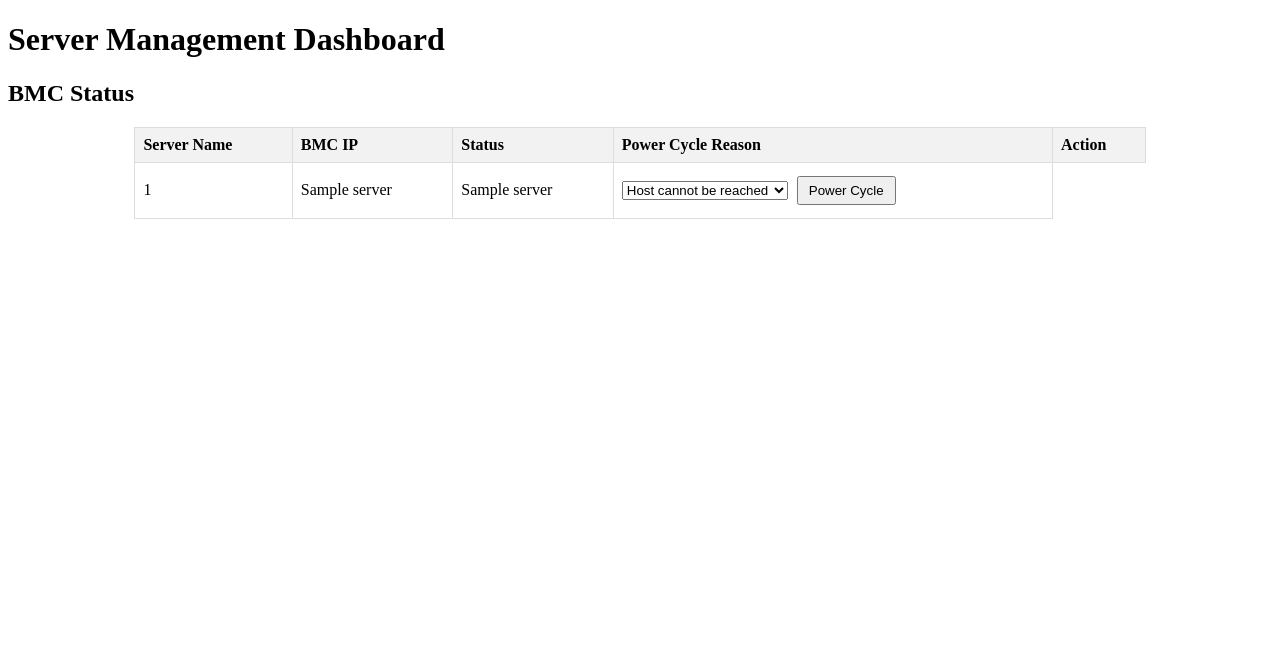
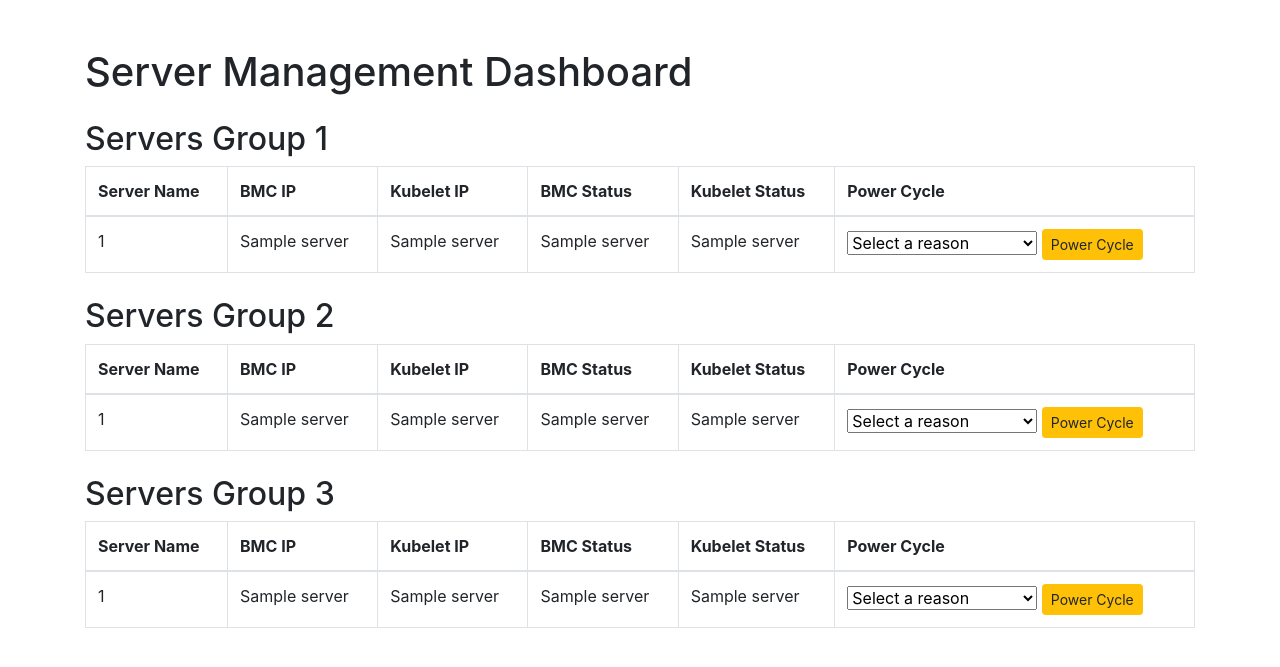
Before and after one commit to jalil/ipmi, a Flask app: template templates/index.html in a window 1280 px wide. Shown: the top 667 px of the page. Run offline with Flask 3, Linux system fonts and the light colour scheme; the template is opened without the code that fills it: most values are stand-ins (such as "Sample title", 1, 10 or a date in 2020); some libraries are stand-ins or nearby versions.

Commit message:
added postgres

```diff
--- a/app.py
+++ b/app.py
@@ -1,64 +1,55 @@
-from flask import Flask, render_template, request, jsonify, redirect, url_for, g
+from flask import Flask, render_template, request, jsonify, redirect, url_for
+from flask_sqlalchemy import SQLAlchemy
+from flask_httpauth import HTTPBasicAuth
 import subprocess
 from concurrent.futures import ThreadPoolExecutor
 import paramiko
-from flask_sqlalchemy import SQLAlchemy
-from functools import wraps
-from flask import request, Response
 
 app = Flask(__name__)
 
-# Configure the SQLite database
-app.config['SQLALCHEMY_DATABASE_URI'] = 'sqlite:///power_cycles.db'
+# PostgreSQL Configuration
+app.config['SQLALCHEMY_DATABASE_URI'] = 'postgresql://admin:admin@localhost/server_dashboard'
 app.config['SQLALCHEMY_TRACK_MODIFICATIONS'] = False
+db = SQLAlchemy(app)
+auth = HTTPBasicAuth()
 
-db = SQLAlchemy(app)
+# In-memory dictionary for basic auth
+users = {
+    "admin": "admin"
+}
 
-# Define a model for storing power cycle actions
-class PowerCycleAction(db.Model):
+# Model for saving power cycle logs
+class PowerCycleLog(db.Model):
     id = db.Column(db.Integer, primary_key=True)
-    bmc_ip = db.Column(db.String(50), nullable=False)
-    reason = db.Column(db.String(200), nullable=False)
-    username = db.Column(db.String(50), nullable=False)
+    username = db.Column(db.String(80), nullable=False)
+    bmc_ip = db.Column(db.String(80), nullable=False)
+    reason = db.Column(db.String(120), nullable=False)
 
-# Initialize the database
-with app.app_context():
-    db.create_all()
+    def __init__(self, username, bmc_ip, reason):
+        self.username = username
+        self.bmc_ip = bmc_ip
+        self.reason = reason
 
-# Basic Auth decorator
-def check_auth(username, password):
-    return username == 'admin' and password == 'admin'
-
-def authenticate():
-    """Sends a 401 response that enables basic auth"""
-    return Response(
-        'Could not verify your login!\n'
-        'You have to login with proper credentials', 401,
-        {'WWW-Authenticate': 'Basic realm="Login Required"'})
-
-def requires_auth(f):
-    @wraps(f)
-    def decorated(*args, **kwargs):
-        auth = request.authorization
-        if not auth or not check_auth(auth.username, auth.password):
-            return authenticate()
-        g.username = auth.username  # Store the authenticated user's username in `g`
-        return f(*args, **kwargs)
-    return decorated
+# Basic Authentication
+@auth.get_password
+def get_pw(username):
+    if username in users:
+        return users.get(username)
+    return None
 
 # Load servers from the server list files (one for each group)
 def load_servers(file_path):
     with open(file_path) as file:
-        servers = [line.strip().split(',')[:3] for line in file]
+        servers = [line.strip().split(',') for line in file]
     return servers
 
 # Function to get the BMC status using ipmitool
 def get_bmc_status(bmc_ip):
     try:
         result = subprocess.run(['ipmitool', '-I', 'lanplus', '-H', bmc_ip, '-U', 'admin', '-P', 'password', 'chassis', 'power', 'status'], capture_output=True, text=True)
-        if 'on' in result.stdout.lower():
+        if 'on' in result.stdout:
             return 'On'
-        elif 'off' in result.stdout.lower():
+        elif 'off' in result.stdout:
             return 'Off'
         else:
             return 'Unknown'
@@ -74,7 +65,7 @@ def check_kubelet_status(kube_ip):
         stdin, stdout, stderr = ssh.exec_command('systemctl is-active kubelet')
         kubelet_status = stdout.read().decode().strip()
         ssh.close()
-        return "Active" if kubelet_status == "active" else "Inactive"
+        return "active" if kubelet_status == "active" else "inactive"
     except Exception as e:
         return f'Error: {e}'
 
@@ -88,39 +79,33 @@ def power_cycle_server(bmc_ip):
 
 # Route to fetch BMC status dynamically
 @app.route('/check_bmc_status/<bmc_ip>', methods=['POST'])
-def check_bmc_status_route(bmc_ip):
+def check_bmc_status(bmc_ip):
     status = get_bmc_status(bmc_ip)
     return jsonify({'status': status})
 
-# Route to check Kubelet status dynamically
-@app.route('/check_kubelet_status/<kube_ip>', methods=['POST'])
-def check_kubelet_status_route(kube_ip):
-    status = check_kubelet_status(kube_ip)
-    return jsonify({'status': status})
+# Route to power cycle the server and provide a reason
+@app.route('/power_cycle/<bmc_ip>', methods=['POST'])
+@auth.login_required
+def power_cycle(bmc_ip):
+    reason = request.form.get('reason')
+    result = power_cycle_server(bmc_ip)
 
-# Route to power cycle the server and provide a reason, saving to the database
-@app.route('/power_cycle/<bmc_ip>', methods=['POST'])
-@requires_auth
-def power_cycle(bmc_ip):
-    reason = request.form.get('reason')  # Get reason from the form
-    username = g.username  # Get the authenticated username from `g`
-
-    # Save the reason and username to the SQLite database
-    new_action = PowerCycleAction(bmc_ip=bmc_ip, reason=reason, username=username)
-    db.session.add(new_action)
+    # Log the power cycle action
+    log_entry = PowerCycleLog(username=auth.username(), bmc_ip=bmc_ip, reason=reason)
+    db.session.add(log_entry)
     db.session.commit()
 
-    result = power_cycle_server(bmc_ip)  # Power cycle the server
-    return jsonify({'result': result, 'reason': reason, 'username': username})
+    return jsonify({'result': result})
 
 # Homepage route that loads and displays the server statuses
 @app.route('/')
-@requires_auth
+@auth.login_required
 def index():
     servers_group1 = load_servers('servers_group1.txt')
     servers_group2 = load_servers('servers_group2.txt')
     servers_group3 = load_servers('servers_group3.txt')
 
+    # Use ThreadPoolExecutor to run BMC and kubelet checks concurrently
     with ThreadPoolExecutor() as executor:
         for server in servers_group1 + servers_group2 + servers_group3:
             server_name, bmc_ip, kube_ip = server
@@ -130,4 +115,5 @@ def index():
     return render_template('index.html', servers_group1=servers_group1, servers_group2=servers_group2, servers_group3=servers_group3)
 
 if __name__ == '__main__':
+    db.create_all()  # Create tables in PostgreSQL
     app.run(debug=True)
--- a/templates/index.html
+++ b/templates/index.html
@@ -4,58 +4,123 @@
     <meta charset="UTF-8">
     <meta name="viewport" content="width=device-width, initial-scale=1.0">
     <title>Server Management Dashboard</title>
-    <style>
-        table {
-            width: 80%;
-            border-collapse: collapse;
-            margin: 20px auto;
-        }
-        th, td {
-            border: 1px solid #ddd;
-            padding: 8px;
-            text-align: left;
-        }
-        th {
-            background-color: #f2f2f2;
-        }
-        .button {
-            padding: 5px 10px;
-            margin: 5px;
-        }
-    </style>
+    <link rel="stylesheet" href="https://stackpath.bootstrapcdn.com/bootstrap/4.5.2/css/bootstrap.min.css">
 </head>
 <body>
-    <h1>Server Management Dashboard</h1>
+    <div class="container">
+        <h1 class="mt-5">Server Management Dashboard</h1>
 
-    <h2>BMC Status</h2>
-    <table>
+        <h2 class="mt-4">Servers Group 1</h2>
+        <table class="table table-bordered">
+            <thead>
                 <tr>
                     <th>Server Name</th>
                     <th>BMC IP</th>
-            <th>Status</th>
-            <th>Power Cycle Reason</th>
-            <th>Action</th>
+                    <th>Kubelet IP</th>
+                    <th>BMC Status</th>
+                    <th>Kubelet Status</th>
+                    <th>Power Cycle</th>
                 </tr>
+            </thead>
+            <tbody>
                 {% for server in servers_group1 %}
                 <tr>
                     <td>{{ server[0] }}</td>
                     <td>{{ server[1] }}</td>
+                    <td>{{ server[2] }}</td>
                     <td>{{ server[3] }}</td>
+                    <td>{{ server[4] }}</td>
                     <td>
-                <form action="{{ url_for('power_cycle', bmc_ip=server[1]) }}" method="POST">
-                    <!-- Dropdown list for selecting the reason for the power cycle -->
-                    <select name="reason">
-                        <option value="Host cannot be reached">Host cannot be reached</option>
-                        <option value="Cannot SSH into host">Cannot SSH into host</option>
-                        <option value="Hardware failure">Hardware failure</option>
-                        <option value="Scheduled maintenance">Scheduled maintenance</option>
-                        <option value="Other">Other</option>
+                        <form method="POST" action="{{ url_for('power_cycle', bmc_ip=server[1]) }}">
+                            <select name="reason" required>
+                                <option value="">Select a reason</option>
+                                <option value="Host can't be reached">Host can't be reached</option>
+                                <option value="Can't SSH into host">Can't SSH into host</option>
+                                <!-- Add more reasons as needed -->
                             </select>
-                    <button type="submit" class="button">Power Cycle</button>
+                            <button type="submit" class="btn btn-warning btn-sm">Power Cycle</button>
                         </form>
                     </td>
                 </tr>
                 {% endfor %}
+            </tbody>
         </table>
+
+        <h2 class="mt-4">Servers Group 2</h2>
+        <table class="table table-bordered">
+            <thead>
+                <tr>
+                    <th>Server Name</th>
+                    <th>BMC IP</th>
+                    <th>Kubelet IP</th>
+                    <th>BMC Status</th>
+                    <th>Kubelet Status</th>
+                    <th>Power Cycle</th>
+                </tr>
+            </thead>
+            <tbody>
+                {% for server in servers_group2 %}
+                <tr>
+                    <td>{{ server[0] }}</td>
+                    <td>{{ server[1] }}</td>
+                    <td>{{ server[2] }}</td>
+                    <td>{{ server[3] }}</td>
+                    <td>{{ server[4] }}</td>
+                    <td>
+                        <form method="POST" action="{{ url_for('power_cycle', bmc_ip=server[1]) }}">
+                            <select name="reason" required>
+                                <option value="">Select a reason</option>
+                                <option value="Host can't be reached">Host can't be reached</option>
+                                <option value="Can't SSH into host">Can't SSH into host</option>
+                                <!-- Add more reasons as needed -->
+                            </select>
+                            <button type="submit" class="btn btn-warning btn-sm">Power Cycle</button>
+                        </form>
+                    </td>
+                </tr>
+                {% endfor %}
+            </tbody>
+        </table>
+
+        <h2 class="mt-4">Servers Group 3</h2>
+        <table class="table table-bordered">
+            <thead>
+                <tr>
+                    <th>Server Name</th>
+                    <th>BMC IP</th>
+                    <th>Kubelet IP</th>
+                    <th>BMC Status</th>
+                    <th>Kubelet Status</th>
+                    <th>Power Cycle</th>
+                </tr>
+            </thead>
+            <tbody>
+                {% for server in servers_group3 %}
+                <tr>
+                    <td>{{ server[0] }}</td>
+                    <td>{{ server[1] }}</td>
+                    <td>{{ server[2] }}</td>
+                    <td>{{ server[3] }}</td>
+                    <td>{{ server[4] }}</td>
+                    <td>
+                        <form method="POST" action="{{ url_for('power_cycle', bmc_ip=server[1]) }}">
+                            <select name="reason" required>
+                                <option value="">Select a reason</option>
+                                <option value="Host can't be reached">Host can't be reached</option>
+                                <option value="Can't SSH into host">Can't SSH into host</option>
+                                <!-- Add more reasons as needed -->
+                            </select>
+                            <button type="submit" class="btn btn-warning btn-sm">Power Cycle</button>
+                        </form>
+                    </td>
+                </tr>
+                {% endfor %}
+            </tbody>
+        </table>
+    </div>
+
+    <script src="https://code.jquery.com/jquery-3.5.1.slim.min.js"></script>
+    <script src="https://cdn.jsdelivr.net/npm/@popperjs/core@2.9.3/dist/umd/popper.min.js"></script>
+    <script src="https://stackpath.bootstrapcdn.com/bootstrap/4.5.2/js/bootstrap.min.js"></script>
 </body>
 </html>
```
Lines whose indentation alone changed are shown as unchanged.
